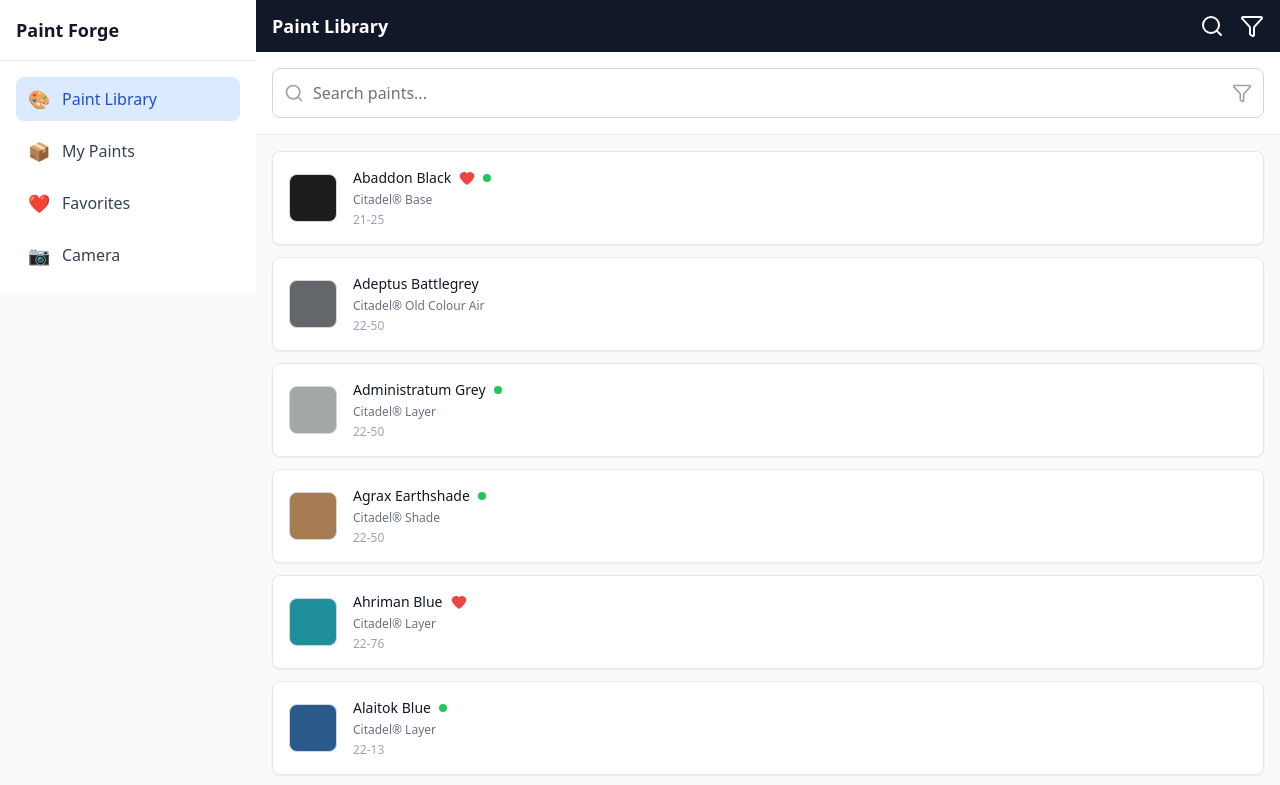
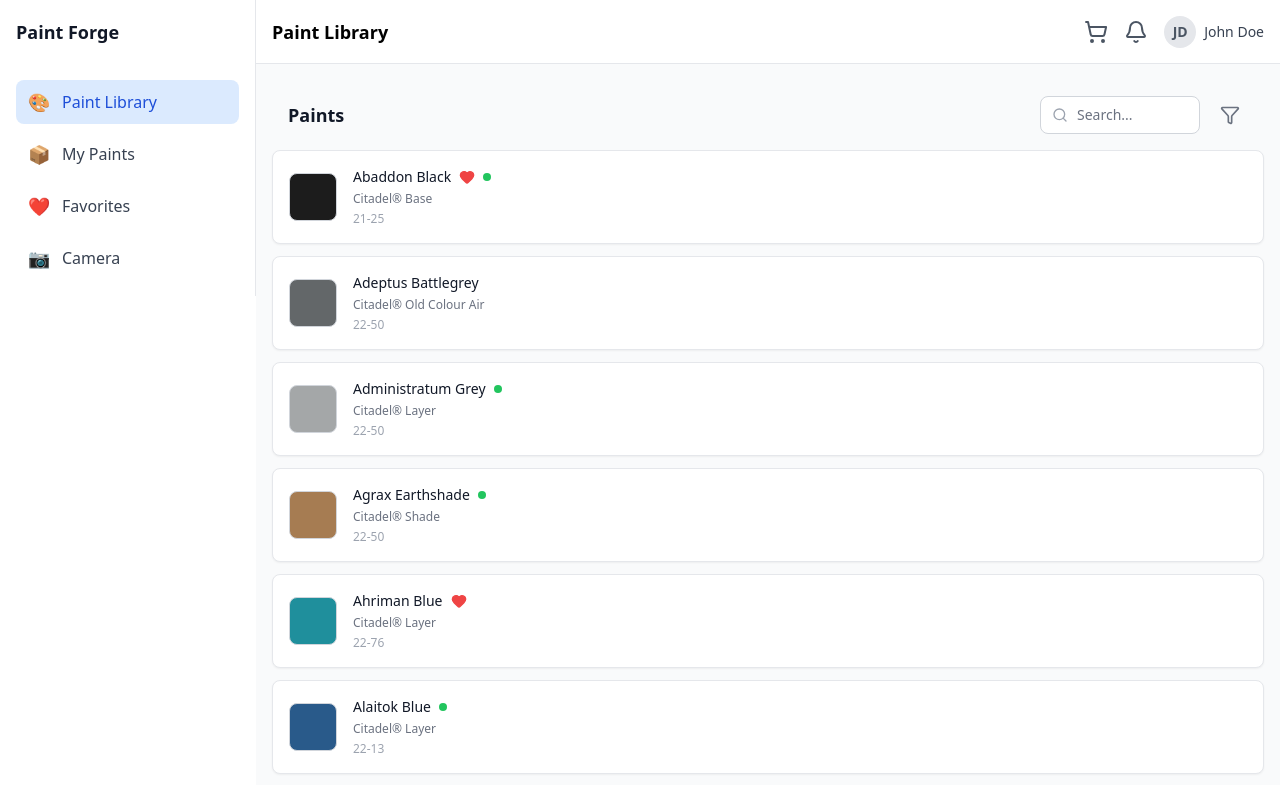
Before and after one commit to TK-Nelson/PaintForge, a React (Vite) app: page / in a window 1280 px wide. Shown: the top 785 px of the page. Built offline with nearby package versions, Linux system fonts and the light colour scheme.

Commit message:
Dashboard CSS update

```diff
--- a/src/App.jsx
+++ b/src/App.jsx
@@ -1,5 +1,6 @@
 import React, { useState, useMemo } from 'react';
-import { Search, Filter, Menu, Heart, ShoppingCart, Camera } from 'lucide-react';
+import { Search, Filter, Menu, Heart, ShoppingCart, Camera, Bell } from 'lucide-react';
+
 
 // Sample paint data based on your mobile screens
 const samplePaints = [
@@ -160,15 +161,17 @@
 
       {/* Side Menu */}
       <div className={`
-        fixed top-0 left-0 h-full bg-white z-50 transform transition-transform duration-300 ease-in-out
+        fixed top-0 left-0 h-screen bg-white z-50 transform transition-transform duration-300 ease-in-out
         ${showSideMenu ? 'translate-x-0' : '-translate-x-full'}
         w-3/4 lg:w-64 lg:translate-x-0 lg:relative lg:z-auto
       `}>
-        <div className="p-4 border-b border-gray-200">
+        {/* Logo */}
+        <div className="p-4 border-r border-gray-200 flex items-center" style={{ minHeight: '64px' }}>
+          {/* LOGO */}
           <h2 className="text-lg font-semibold text-gray-900">Paint Forge</h2>
         </div>
 
-        <nav className="p-4">
+        <nav className="p-4 h-fill border-r">
           <div className="space-y-2">
             {[
               { id: 'library', label: 'Paint Library', icon: '🎨' },
@@ -200,8 +203,8 @@
   );
 
   const FilterModal = () => (
-    <div className="fixed inset-0 bg-black bg-opacity-50 z-50 flex items-end">
-      <div className="bg-white w-full rounded-t-xl p-6 max-h-96">
+    <div className="fixed inset-0 bg-black bg-opacity-50 z-50 flex items-center justify-center">
+      <div className="bg-white w-full max-w-md rounded-xl p-6 max-h-96 mx-4">
         <h3 className="text-lg font-semibold mb-4">List Filters</h3>
 
         <div className="space-y-4">
@@ -262,8 +265,8 @@
       {/* Main Content */}
       <div className="flex-1 lg:ml-0">
         {/* Header */}
-        <div className="bg-gray-900 text-white px-4 py-3">
-          <div className="flex items-center justify-between">
+        <div className="bg-white border-b border-gray-200 px-4 flex items-center" style={{ minHeight: '64px' }}>
+          <div className="flex items-center justify-between w-full">
             <div className="flex items-center">
               <button
                 onClick={() => setShowSideMenu(true)}
@@ -279,14 +282,20 @@
               </h1>
             </div>
             <div className="flex items-center space-x-4">
-              <Search className="w-6 h-6" />
-              <Filter className="w-6 h-6" />
+              <ShoppingCart className="w-6 h-6 text-gray-600" />
+              <Bell className="w-6 h-6 text-gray-600" />
+              <div className="flex items-center space-x-2">
+                <div className="w-8 h-8 rounded-full bg-gray-200 flex items-center justify-center text-gray-600 font-semibold text-sm">
+                  JD
+                </div>
+                <span className="hidden lg:inline text-gray-700 font-medium text-sm">John Doe</span>
+              </div>
             </div>
           </div>
         </div>
 
         {/* Tab Navigation - Mobile Only */}
-        <div className="bg-white border-b border-gray-200 lg:hidden">
+        <div className="bg-white border-gray-200 lg:hidden">
           <div className="flex">
             {[
               { id: 'library', label: 'Paint Library', icon: '🎨' },
@@ -311,28 +320,31 @@
           </div>
         </div>
 
-        {/* Search Bar */}
-        <div className="p-4 bg-white border-b border-gray-200">
-          <div className="relative">
-            <Search className="absolute left-3 top-1/2 transform -translate-y-1/2 w-5 h-5 text-gray-400" />
+        {/* Paint Grid */}
+        <div className="p-4">
+          {/* Header */}
+          <div className="flex items-center justify-between p-4" style={{ minHeight: '64px' }}>
+            <h2 className="text-lg font-semibold text-gray-900">Paints</h2>
+            <div className="flex items-center space-x-3">
+              <div className="relative w-40">
+                <Search className="absolute left-3 top-1/2 transform -translate-y-1/2 w-4 h-4 text-gray-400" />
                 <input
                   type="text"
-              placeholder="Search paints..."
+                  placeholder="Search..."
                   value={searchTerm}
                   onChange={(e) => setSearchTerm(e.target.value)}
-              className="w-full pl-10 pr-12 py-3 border border-gray-300 rounded-lg focus:ring-2 focus:ring-blue-500 focus:border-transparent"
+                  className="w-full pl-9 pr-3 py-2 border border-gray-300 rounded-lg focus:ring-2 focus:ring-blue-500 focus:border-transparent text-sm"
                 />
+              </div>
               <button
                 onClick={() => setShowFilters(true)}
-              className="absolute right-3 top-1/2 transform -translate-y-1/2"
+                className="ml-2 p-2 rounded-full hover:bg-gray-100"
               >
-              <Filter className="w-5 h-5 text-gray-400" />
+                <Filter className="w-5 h-5 text-gray-500" />
               </button>
             </div>
           </div>
-
-        {/* Paint Grid */}
-        <div className="p-4">
+            {/* Grid Items */}
           <div className="space-y-3">
             {filteredPaints.map(paint => (
               <PaintCard key={paint.id} paint={paint} />
```
Lines whose indentation alone changed are shown as unchanged.
